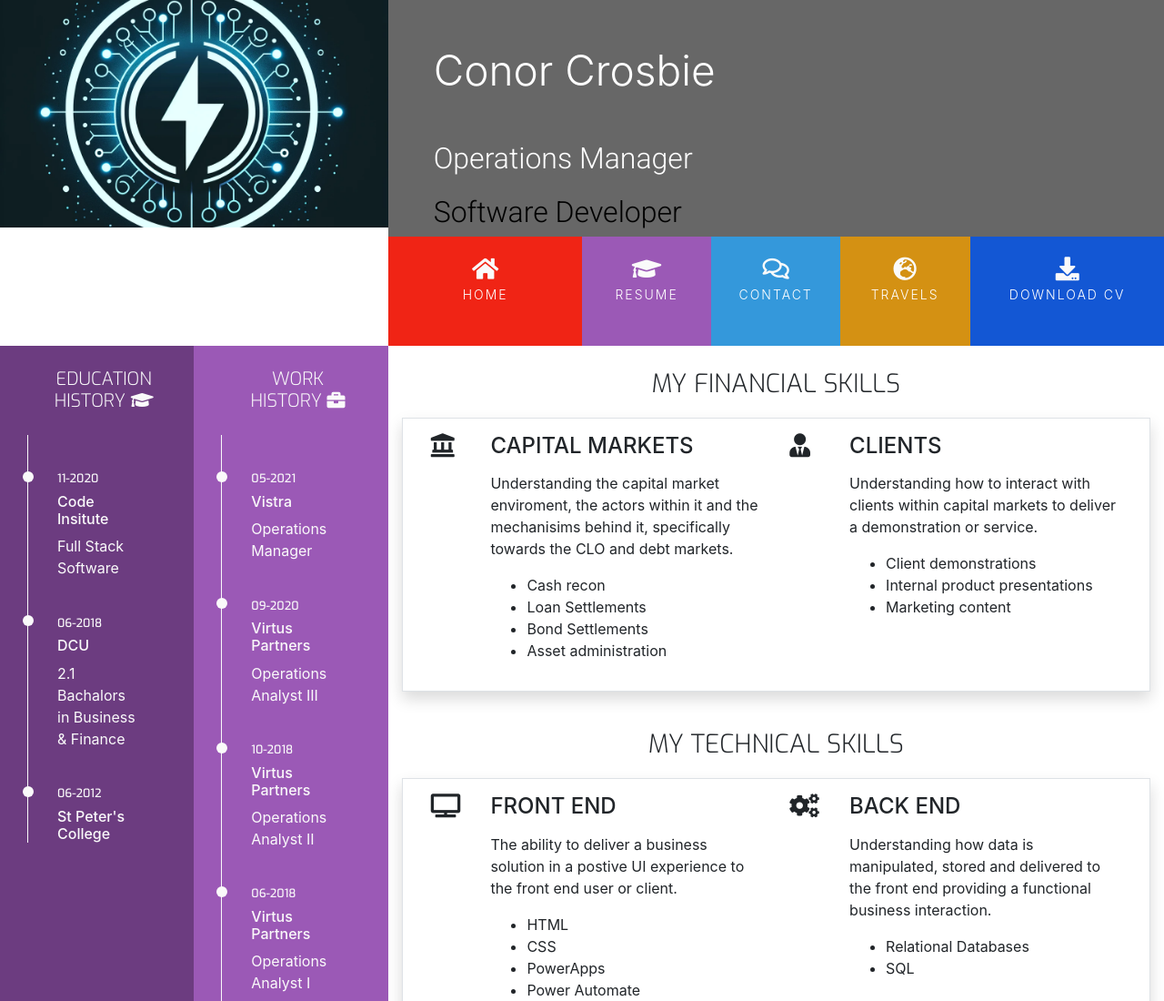
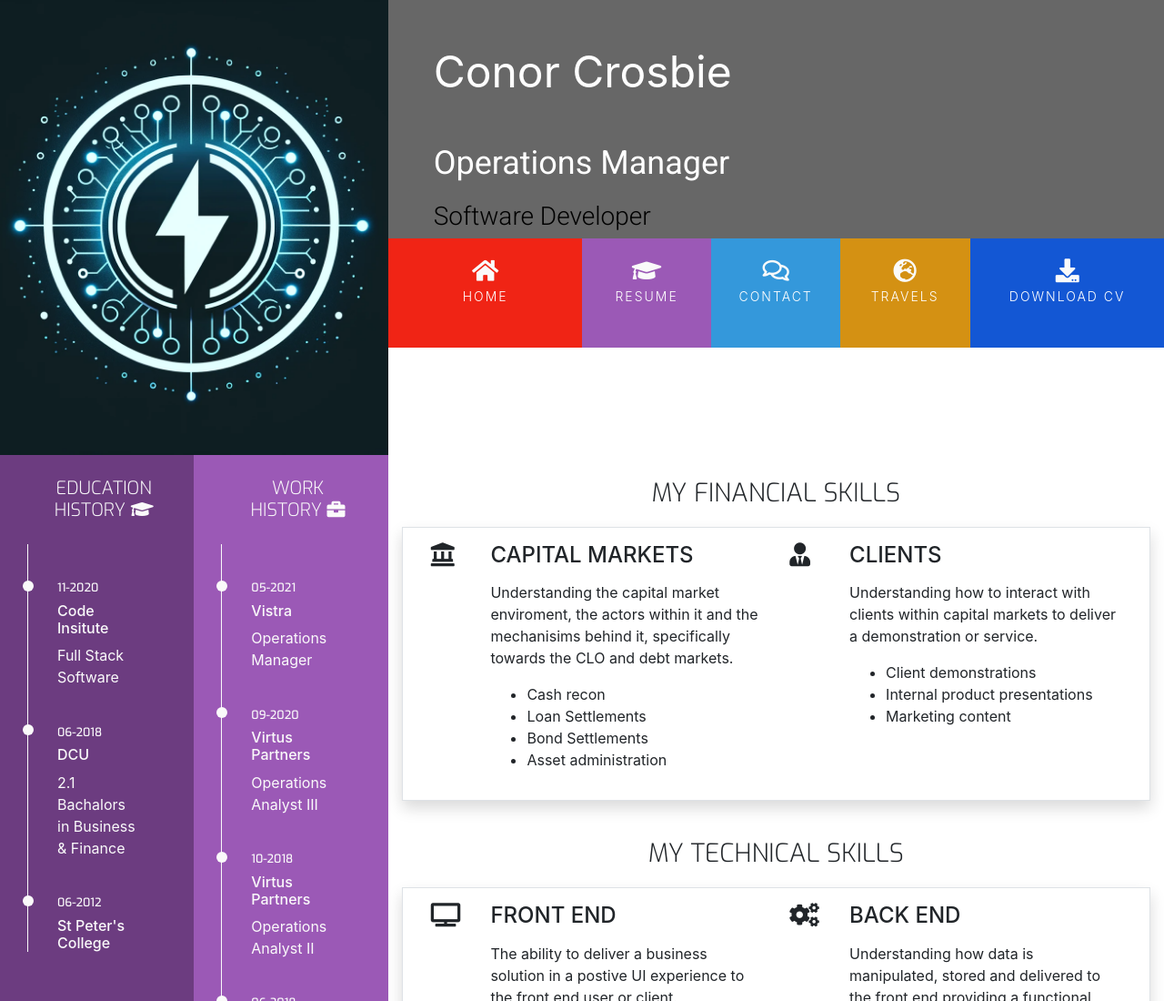
Before and after one commit to cmd-source/Conor-CV, a website: page resume.html in a window 1280 px wide. Shown: the top 1100 px of the page at 91% size. Drawn offline with nearby package versions, Linux system fonts and the light colour scheme.

Commit message:
adding image

```diff
--- a/assets/css/style.css
+++ b/assets/css/style.css
@@ -62,23 +62,23 @@ header {
     background-position: center;
     background-repeat: no-repeat;
     background-size: cover;
-    max-height: 250px;
+    height: 500px;
     transition: all .75s ease-in-out;
     -moz-transition: all .75s ease-in-out;
     -webkit-transition: all .75s ease-in-out;
 }
 
 .name {
-    font-weight: 350;
-    font-size: 46px;
+    font-weight: 400;
+    font-size: 48px;
     margin-top: 50px;
     color:#fff;
 }
 
 .title {
     font-family: "Roboto", sans-serif;
-    font-weight: 350;
-    font-size: 32px;
+    font-weight: 400;
+    font-size: 36px;
     margin-top: 50px;
     margin-bottom: 20px;
     color: #fff;
@@ -87,7 +87,7 @@ header {
 .sub {
     font-family: "Roboto", sans-serif;
     font-weight: 350;
-    font-size: 32px;
+    font-size: 28px;
     margin-top: 10px;
     color: black;
 }
```
